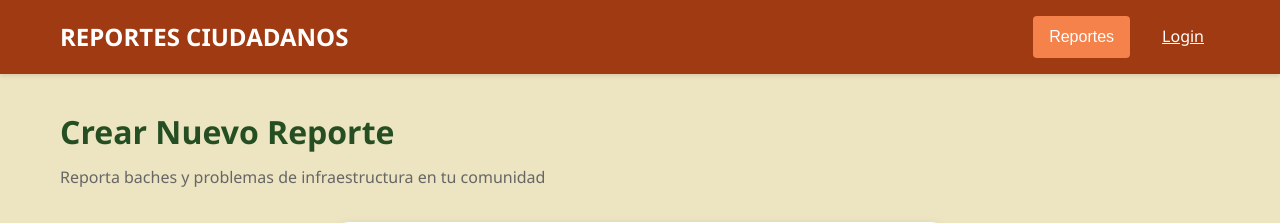
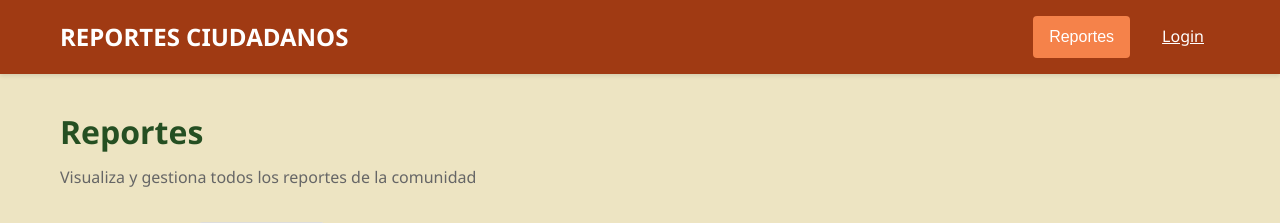
Before and after one commit to DerlisNunhez/Citizens_Report_System, a Flask app: page /index in a window 1280 px wide. Shown: the top 223 px of the page. Run offline with Flask 3, Linux system fonts and the light colour scheme; tables that the repository leaves empty hold one stand-in row (values such as "Sample post").

Commit message:
se implemente iniciar siempre desde la pestaña Reportes

```diff
--- a/static/script.js
+++ b/static/script.js
@@ -5,40 +5,46 @@ let map;
 let marker;
 
 function mostrarSeccion(nombre) {
-    // Hide all sections
+    // ─── Ocultar todas las secciones ───
     document.querySelectorAll('.seccion').forEach(s => {
         s.classList.remove('active');
     });
 
-    // Show the requested section
+    // ─── Mostrar la sección actual ───
     const seccion = document.getElementById(`seccion-${nombre}`);
     if (seccion) {
         seccion.classList.add('active');
     }
 
-    // If showing the map section, initialize/update the map
+    // ─── Actualizar botón activo del navbar ───
+    document.querySelectorAll('.nav-btn').forEach(btn => {
+        btn.classList.remove('active');
+    });
+
+    const btnActivo = document.querySelector(
+        `.nav-btn[data-seccion="${nombre}"]`
+    );
+    if (btnActivo) {
+        btnActivo.classList.add('active');
+    }
+
+    // ─── Acciones especiales por sección ───
     if (nombre === 'crear') {
-        // Small delay to ensure DOM is updated
         setTimeout(() => {
             initMap();
-            if (map) {
-                setTimeout(() => {
-                    map.invalidateSize(true);
-                }, 50);
-            }
-        }, 50);
+            map?.invalidateSize(true);
+        }, 100);
     }
 
-    // Load reports if showing list section
     if (nombre === 'lista') {
         cargarReportes();
     }
 
-    // Load analytics if showing analytics section
     if (nombre === 'analiticas') {
         cargarAnaliticas();
     }
 }
+
 
 function initMap() {
     // Don't initialize if map already exists
@@ -674,14 +680,3 @@ async function obtenerDireccionDesdeCoords(lat, lng) {
         return `Lat: ${parseFloat(lat).toFixed(6)}, Lng: ${parseFloat(lng).toFixed(6)}`;
     }
 }
-
-document.addEventListener('DOMContentLoaded', function() {
-    // Show first section
-    mostrarSeccion('crear');
-
-    // Initialize filters
-    const filtroEstado = document.getElementById('filtro-estado');
-    if (filtroEstado) {
-        filtroEstado.addEventListener('change', cargarReportes);
-    }
-});
--- a/templates/index.html
+++ b/templates/index.html
@@ -17,18 +17,24 @@
         <div class="container">
             <h1 class="logo">REPORTES CIUDADANOS</h1>
             <div class="nav-links">
-                <button class="nav-btn active" onclick="mostrarSeccion('lista')">Reportes</button>
+                <button class="nav-btn active" data-seccion="lista"
+                        onclick="mostrarSeccion('lista')">Reportes</button>
+
                 {% if correo %}
-                <button class="nav-btn" onclick="mostrarSeccion('crear')">Crear Reporte</button>
+                <button class="nav-btn" data-seccion="crear"
+                        onclick="mostrarSeccion('crear')">Crear Reporte</button>
                 {% endif %}
+
                 {% if rol == 'admin' %}
-                <button class="nav-btn" onclick="mostrarSeccion('analiticas')">Analiticas</button>
+                <button class="nav-btn" data-seccion="analiticas"
+                        onclick="mostrarSeccion('analiticas')">Analiticas</button>
                 {% endif %}
+
                 {% if correo %}
                     <!-- Usuario logueado -->
                     <a href="/logout" class="nav-btn">Cerrar sesión</a>
                 {% else %}
-                    <!-- Usuario NO logueado -->
+                    <!-- Usuario no logueado -->
                     <a href="/login" class="nav-btn">Login</a>
                 {% endif %}
             </div>
```
